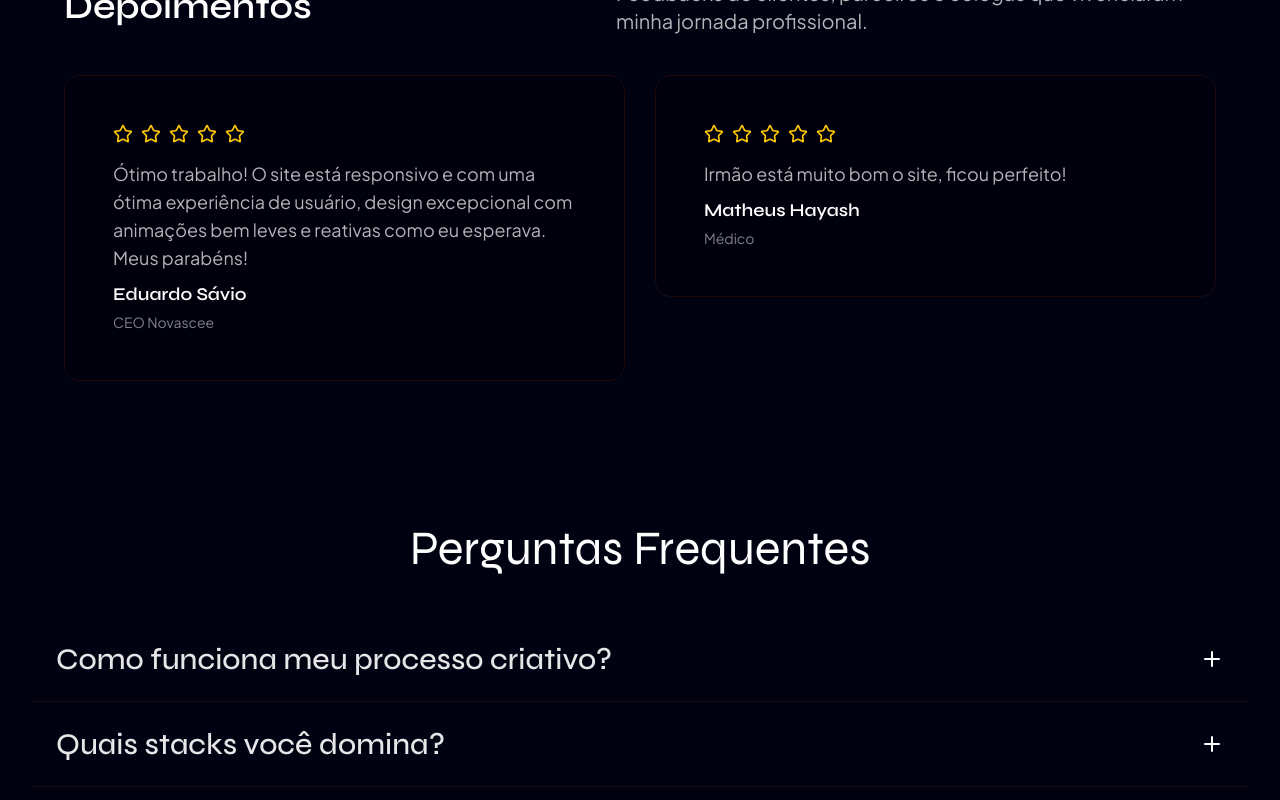
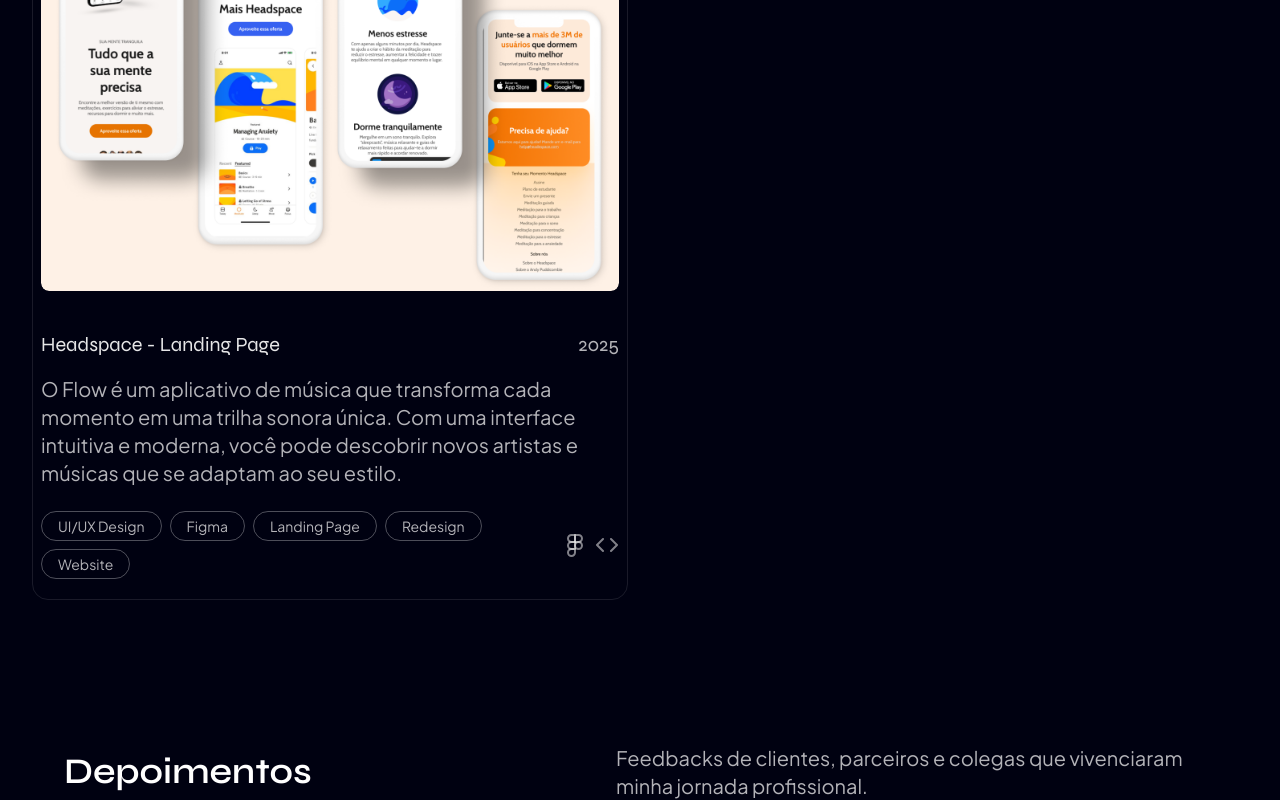
Before and after one commit to DevGustavoGantois/Portfolio_2025, a Next.js app: page / in a window 1280 px wide. Shown: the part 4793-5593 px from the top of the page. Built offline with nearby package versions, Linux system fonts and the light colour scheme; no server answers.

Commit message:
feat:Adding new project.

```diff
--- a/src/data/v-data.ts
+++ b/src/data/v-data.ts
@@ -117,7 +117,7 @@
         iconDev: Code,
         websiteLink: "https://luciana-menezes-arquitetura.vercel.app/",
         iconLinkedin: Linkedin,
-        linkedinLink: "#",
+        linkedinLink: "https://www.linkedin.com/posts/gustavo-gantois-2839b5168_uiux-design-uiuxdesign-activity-7382067334636539904-U8_v?utm_source=share&utm_medium=member_desktop&rcm=ACoAACgDykMBFgZD_NUaEB5TxpVgl6v9G9zQn_4",
         iconLink: Link,
       },
       {
@@ -136,7 +136,7 @@
         iconDev: Code,
         websiteLink: "",
         iconLinkedin: Linkedin,
-        linkedinLink: "#",
+        linkedinLink: "https://www.linkedin.com/posts/gustavo-gantois-2839b5168_uiux-uidesign-uxdesign-activity-7379258831085842434-uSMz?utm_source=share&utm_medium=member_desktop&rcm=ACoAACgDykMBFgZD_NUaEB5TxpVgl6v9G9zQn_4",
         iconLink: Link,
       },
       {
@@ -149,6 +149,27 @@
           { tag: "UI/UX Design" },
           { tag: "Figma" },
           { tag: "Mobile App" },
+        ],
+        iconFigma: Figma,
+        figmaLink: "https://www.figma.com/design/1NqXetZ416QwR9svSo7s5w/Flow-Music---App-Mobile?node-id=0-1&t=pZP8SQoBaS4uXtAa-1",
+        iconDev: Code,
+        websiteLink: "",
+        iconLinkedin: Linkedin,
+        linkedinLink: "https://www.linkedin.com/feed/update/urn:li:activity:7386868967119876097/",
+        iconLink: Link,
+      },
+      {
+        href: "https://www.figma.com/design/76PzbfDCJjevgaDjT592z6/Headspace?node-id=46-691&t=6J17ioYkDgeZLiTN-1",
+        img: "/project7.png",
+        title: "Headspace - Landing Page",
+        date: "2025",
+        description: "O Flow é um aplicativo de música que transforma cada momento em uma trilha sonora única. Com uma interface intuitiva e moderna, você pode descobrir novos artistas e músicas que se adaptam ao seu estilo.",
+        tags: [
+          { tag: "UI/UX Design" },
+          { tag: "Figma" },
+          { tag: "Landing Page" },
+          { tag: "Redesign" },
+          { tag: "Website" },
         ],
         iconFigma: Figma,
         figmaLink: "https://www.figma.com/design/1NqXetZ416QwR9svSo7s5w/Flow-Music---App-Mobile?node-id=0-1&t=pZP8SQoBaS4uXtAa-1",
```
Also changed, not shown: public/Project7.png (added).
